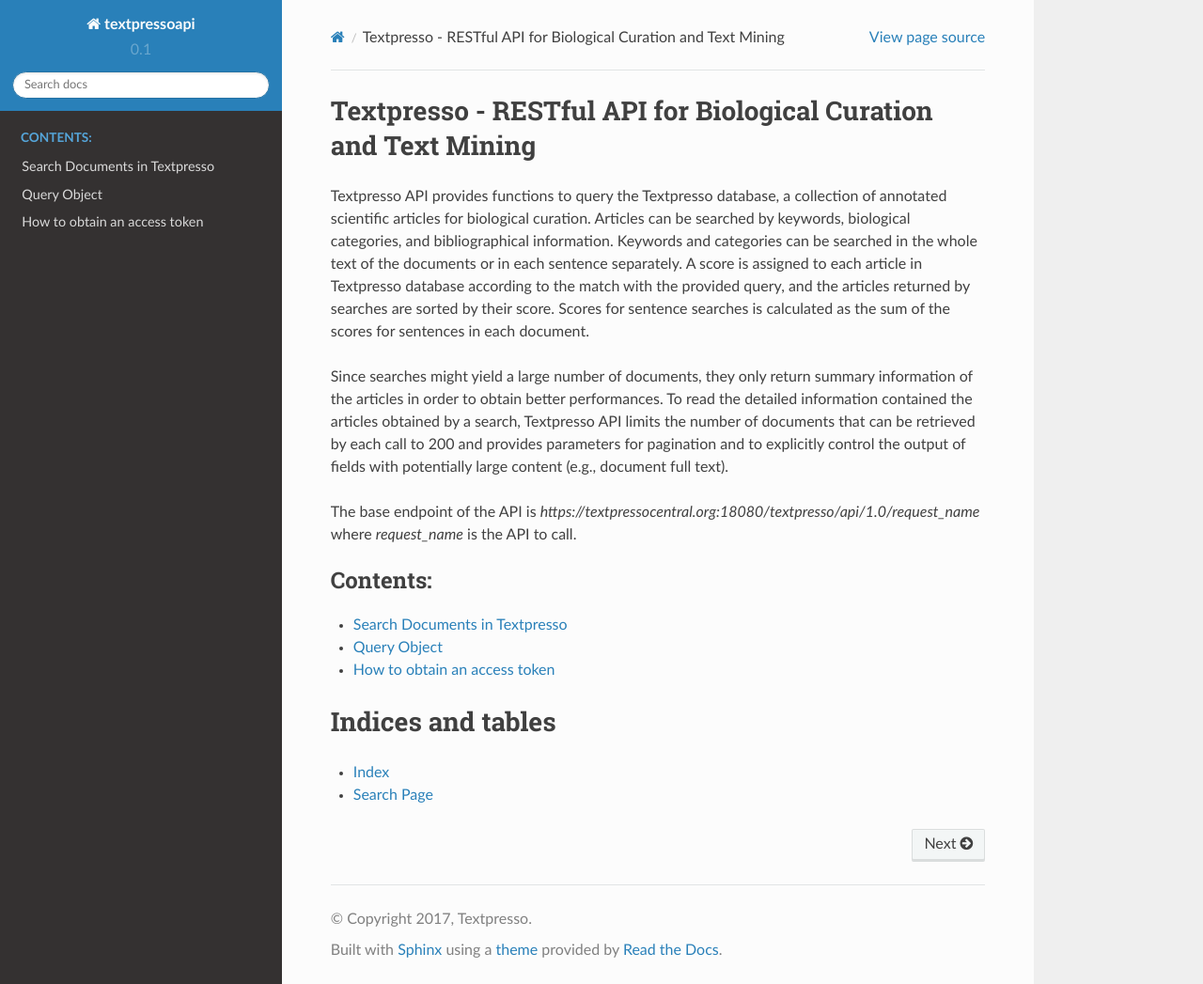
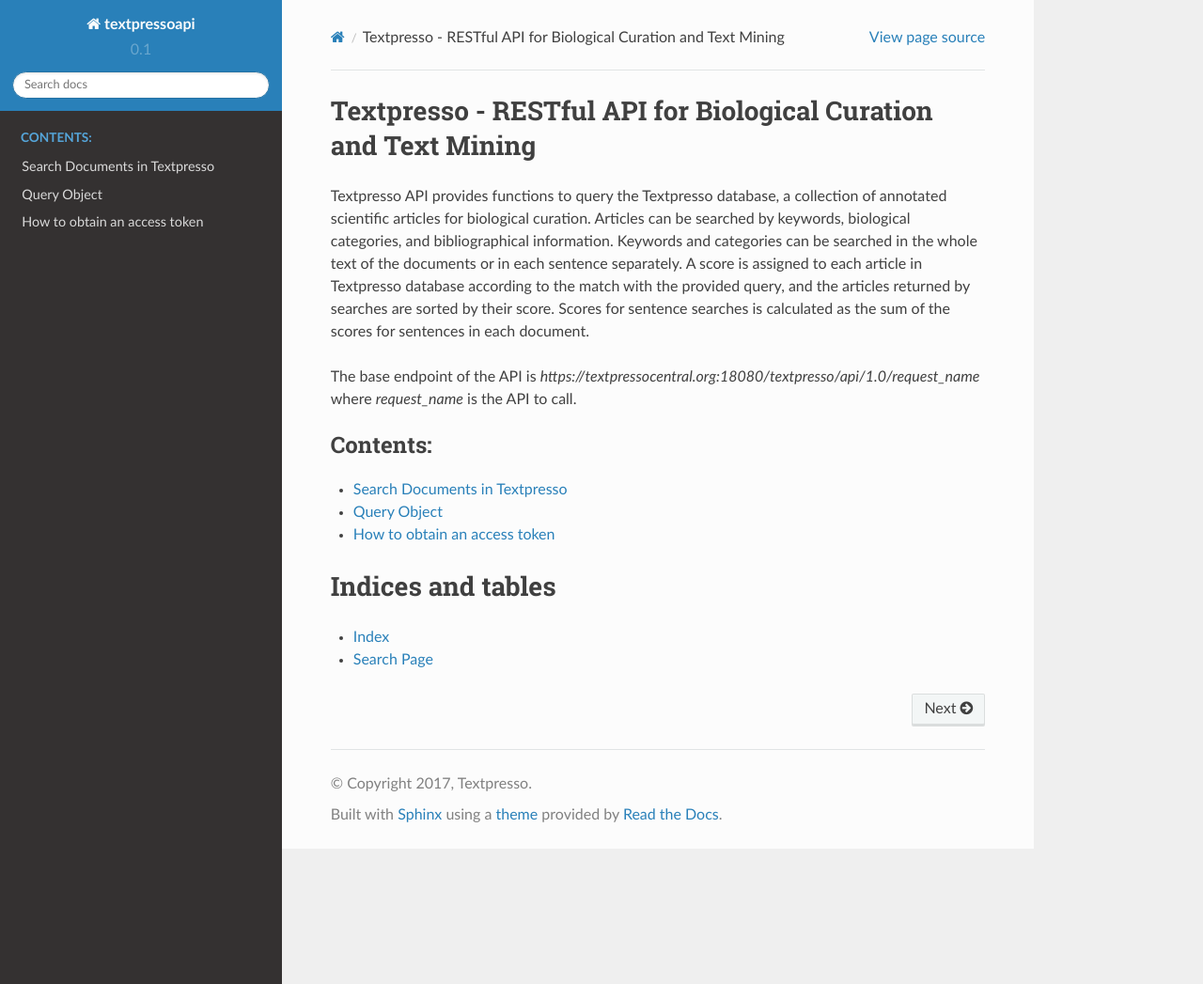
Before and after one commit to TextpressoDevelopers/textpressoapi, a Sphinx documentation site: the page built from docs/index.rst, in a window 1280 px wide and 1047 px high. Shown: the whole window at 94% size. Built offline with Sphinx 7.4.7 and the Read the Docs theme 2.0.0, drawn with Linux system fonts in a browser that asks for light colours.

```diff
--- a/docs/index.rst
+++ b/docs/index.rst
@@ -7,11 +7,6 @@
 assigned to each article in Textpresso database according to the match with the provided query, and the articles
 returned by searches are sorted by their score. Scores for sentence searches is calculated as the sum of the scores for
 sentences in each document.
-
-Since searches might yield a large number of documents, they only return summary information of the articles in order to
-obtain better performances. To read the detailed information contained the articles obtained by a search, Textpresso
-API limits the number of documents that can be retrieved by each call to 200 and provides parameters for pagination and
-to explicitly control the output of fields with potentially large content (e.g., document full text).
 
 The base endpoint of the API is
 *https://textpressocentral.org:18080/textpresso/api/1.0/request_name* where *request_name* is the API to call.
```
Also changed, not shown: docs/search_documents.rst (+13 -13 lines).
